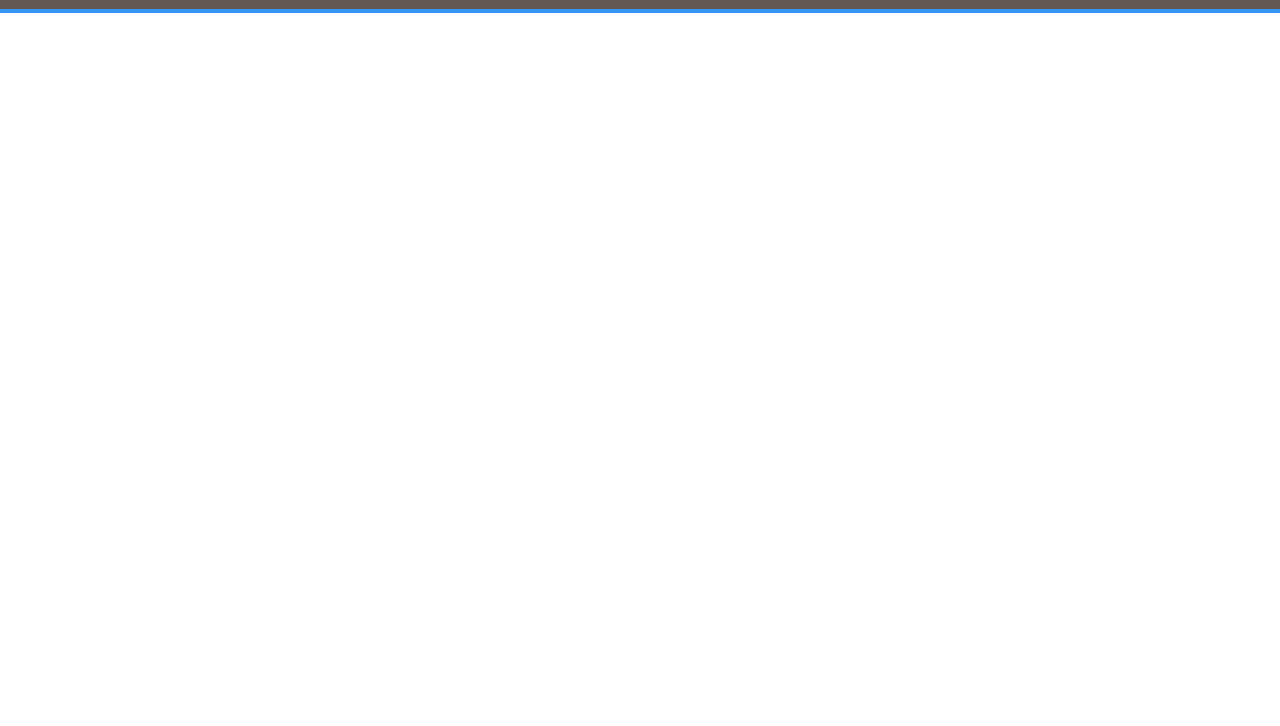
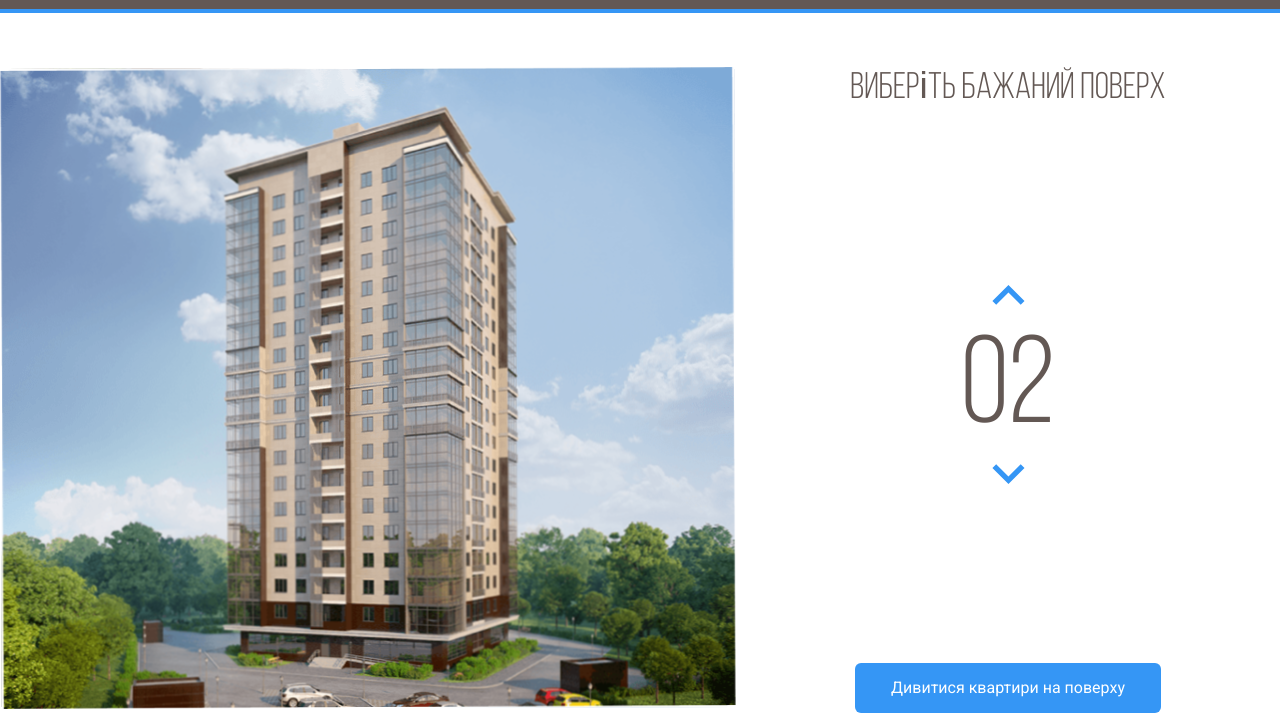
Before and after one commit to Orest29/melody, a plain HTML site: page index.html in a window 1280 px wide. Shown: the part 74-800 px from the top of the page. Drawn offline with Linux system fonts and the light colour scheme.

Commit message:
Add files via upload

```diff
--- a/css/style.css
+++ b/css/style.css
@@ -1,4 +1,12 @@
-*{
+@font-face {
+  font-family: 'Bebas Neue';
+  src: local('Bebas Neue Book'), local('BebasNeueBook'),
+  url('../fonts/bebasneuebook.woff2') format('woff2'),
+  url('../fonts/bebasneuebook.woff') format('woff');
+  font-weight: 300;
+  font-style: normal;
+}
+ *{
   box-sizing: border-box;
 }
 body {
@@ -49,3 +57,59 @@ line-height: 20px;
 text-decoration: none;
 color:#fff
 }
+.main {
+  max-width: 1280px;
+  margin: auto;
+  padding-top: 54px;
+  display: flex;
+}
+.main-info {
+  flex-grow: 1;
+  text-align: center;
+  display: flex;
+  flex-direction: column;
+  align-items: center;
+  justify-content: space-between;
+}
+.home-image path {
+  opacity: 0;
+  cursor: pointer;
+}
+.home-image path:hover {
+  opacity: 1;
+}
+.counter-group {
+  display: flex;
+  flex-direction: column;
+  align-items: center;
+}
+.counter-button {
+  cursor: pointer;
+  background-color: #fff;
+  border: none;
+}
+.counter-arrow-down {
+  transform: rotateX(180deg);
+}
+.main-title {
+  margin: 0;
+  font-family: "Bebas Neue", sans-serif;
+  font-weight: normal;
+  font-size: 37px;
+  line-height: 44px;
+  color: #635854;
+}
+.counter {
+  font-family: 'Bebas Neue', sans-serif;
+  color: #635854;
+  font-size: 124px;
+  margin-top: 10px;
+}
+.button-primary {
+  background-color: #3596f5;
+  border-radius: 6px;
+  color: #fff;
+  border: none;
+  padding: 16px 36px;
+  cursor: pointer;
+}
--- a/index.html
+++ b/index.html
@@ -36,9 +36,65 @@
         <div class="navbar-contacts">
           <span class="navbar-text">Замовити дзвінок</span>
           <a class=navbar-phone href="tel:+380673414470">(067) 341-44-70</a>
-
         </div>
         <!-- /.navbar-contacns -->
+    </div>
+     <!-- /.navbar -->
   </header>
+
+  <main class="main">
+    <div class="main-image">
+      <svg class="home-image"
+      width="736"
+      height="642"
+      viewBox="0 0 736 642"
+      fill="none"
+      xmlns="http://www.w3.org/2000/svg"
+      xmlns:xlink="http://www.w3.org/1999/xlink">
+        <rect x="0.165466" y="1.95972" width="734" height="640" transform="rotate(-0.149657 0.165466 1.95972)" fill="url(#pattern0)"/>
+        <defs>
+        <pattern id="pattern0" patternContentUnits="objectBoundingBox" width="1" height="1">
+        <use xlink:href="#image0" transform="translate(-0.00408719) scale(0.0013624 0.0015625)"/>
+        </pattern>
+        <image id="image0" width="740" height="640" xlink:href="img/home.png"/>
+        </defs>
+        <path d="M223.541 536.378L444.362 543.801L513.526 529.921L513.582 551.621L445.134 571.5L223.606 561.078L223.541 536.378Z" fill="#3595F6" fill-opacity="0.75"/>
+        <path d="M224.539 535.376L224.473 510.376L444.781 513.1L514.472 509.618L514.525 529.618L445.259 542.799L224.539 535.376Z" fill="#3595F6" fill-opacity="0.75"/>
+        <path d="M224.471 509.376L224.406 484.376L445.405 483.799L514.405 483.618L514.465 506.618L446.483 513.796L224.471 509.376Z" fill="#3595F6" fill-opacity="0.75"/>
+        <path d="M224.408 485.376L224.343 460.376L445.632 456.098L513.35 462.621L513.407 484.621L445.407 484.799" fill="#3595F6" fill-opacity="0.75"/>
+        <path d="M224.34 459.376L224.272 433.376L445.763 429.497L514.291 440.318L514.347 461.618L445.33 455.099L224.34 459.376Z" fill="#3595F6" fill-opacity="0.75"/>
+        <path d="M223.27 432.379L223.208 408.679L444.175 395.801L515.235 418.616L515.29 439.916L444.259 427.801L223.27 432.379Z" fill="#3595F6" fill-opacity="0.75"/>
+        <path d="M223.212 410.379L223.147 385.379L445.304 368.498L515.178 396.916L515.232 417.616L444.876 396.1L223.212 410.379Z" fill="#3595F6" fill-opacity="0.75"/>
+        <path d="M223.147 385.379L223.082 360.379L445.528 339.498L515.123 375.916L515.177 396.616L443.103 368.104L223.147 385.379Z" fill="#3595F6" fill-opacity="0.75"/>
+        <path d="M223.079 359.379L223.016 335.379L445.951 310.096L515.066 353.916L515.122 375.616L445.723 337.797L223.079 359.379Z" fill="#3595F6" fill-opacity="0.75"/>
+        <path d="M223.014 334.379L222.951 310.379L445.375 281.098L515.008 331.916L515.062 352.616L444.652 310.5L223.014 334.379Z" fill="#3595F6" fill-opacity="0.75"/>
+        <path d="M221.951 310.381L221.888 286.382L444.101 252.801L514.956 311.916L515.008 331.616L444.875 281.099L221.951 310.381Z" fill="#3595F6" fill-opacity="0.75"/>
+        <path d="M222.886 285.379L222.823 261.379L443.931 225.801L513.898 289.619L513.953 310.619L445.101 252.498L222.886 285.379Z" fill="#3595F6" fill-opacity="0.75"/>
+        <path d="M222.823 261.379L222.758 236.379L444.958 197.799L513.841 267.919L513.895 288.619L444.728 224.799L222.823 261.379Z" fill="#3595F6" fill-opacity="0.75"/>
+        <path d="M222.755 235.379L222.69 210.379L443.375 166.103L513.781 244.919L513.84 267.619L444.649 194.499L222.755 235.379Z" fill="#3595F6" fill-opacity="0.75"/>
+        <path d="M223.693 211.376L223.627 186.377L443.501 137.802L513.723 222.619L513.783 245.619L442.876 166.504L223.693 211.376Z" fill="#3595F6" fill-opacity="0.75"/>
+        <path d="M222.627 186.379L222.562 161.379L442.225 108.805L513.666 200.919L513.725 223.619L443.8 137.501L222.627 186.379Z" fill="#3595F6" fill-opacity="0.75"/>
+        <path d="M222.562 161.379L222.494 135.379L444.345 78.0996L513.611 179.619L513.665 200.619L444.126 109.1L222.562 161.379Z" fill="#3595F6" fill-opacity="0.75"/>
+
+        </svg>
+
+    </div>
+    <!-- /.main-image -->
+    <div class="main-info">
+      <h2 class="main-title">Виберіть бажаний поверх</h2>
+      <div class="counter-group">
+        <button class="counter-button counter-up">
+          <img class="counter-arrow-up" src="img/arrow.svg" alt="arrow-up">
+        </button>
+        <span class="counter">02</span>
+        <button class="counter-button counter-down">
+          <img class="counter-arrow-down" src="img/arrow.svg" alt="arrow-down">
+        </button>
+      </div>
+      <!-- /.counter-group -->
+      <button class="button button-primary">Дивитися квартири на поверху</button>
+    </div>
+    <!-- /.main-info -->
+  </main>
 </body>
 </html>
```
Also changed, not shown: fonts/bebasneuebook.woff (added), fonts/bebasneuebook.woff2 (added), img/Group 3.svg (added), img/arrow.svg (added), img/home.png (added).
